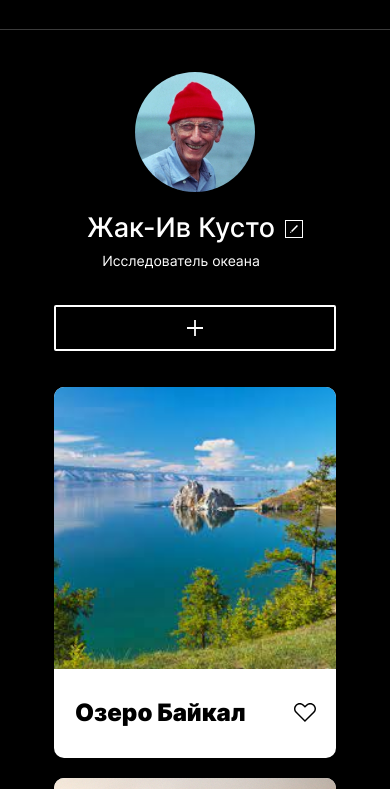
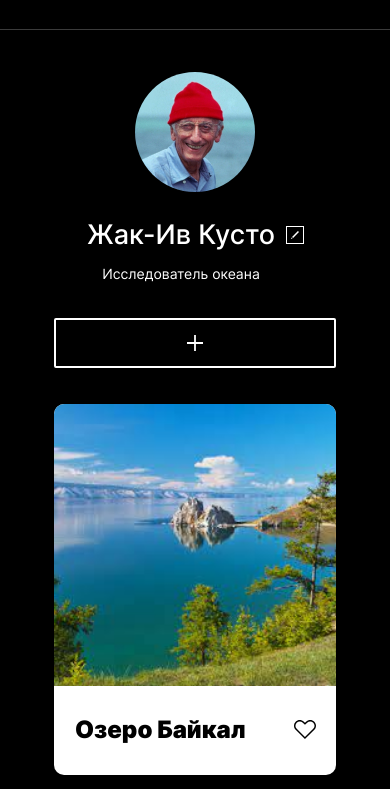
Before and after one commit to j-aroq/mesto-project, a plain HTML site: page index.html in a window 390 px wide. Shown: the part 55-844 px from the top of the page. Drawn offline with Linux system fonts and the light colour scheme.

Commit message:
updates after 1st review

```diff
--- a/blocks/elements/__like/elements__like.css
+++ b/blocks/elements/__like/elements__like.css
@@ -2,6 +2,10 @@
   width: 22px;
   height: 19px;
   background-image: url(../../../images/element-like.svg);
+  cursor: pointer;
+  border: none;
+  padding: 0;
+  background-color: transparent;
 }
 
 .elements__like:hover {
--- a/blocks/elements/elements.css
+++ b/blocks/elements/elements.css
@@ -4,6 +4,9 @@
   justify-content: center;
   grid-template-columns: repeat(3, 282px);
   gap: 20px 17px;
+  margin: 0;
+  padding: 0;
+  list-style-type: none;
 }
 
 @media (max-width: 920px) {
--- a/blocks/popup/__button-exit/popup__button-exit.css
+++ b/blocks/popup/__button-exit/popup__button-exit.css
@@ -1,8 +1,14 @@
 .popup__button-exit {
   width: 32px;
+  height: 32px;
   position: absolute;
   right: -40px;
   top: -40px;
+  background-image: url(../../../images/popup-close-icon.svg);
+  border: none;
+  background-color: transparent;
+  padding: 0;
+  cursor: pointer;
 }
 
 .popup__button-exit:hover {
@@ -12,6 +18,7 @@
 @media (max-width: 630px) {
   .popup__button-exit {
     width: 20px;
+    height: 20px;
     position: absolute;
     right: 0;
     top: -36px;
--- a/blocks/popup/__button/popup__button.css
+++ b/blocks/popup/__button/popup__button.css
@@ -9,6 +9,7 @@
   font-size: 18px;
   line-height: 22px;
   text-align: center;
+  cursor: pointer;
 }
 
 .popup__button:hover {
--- a/blocks/popup/__input-item/popup__input-item.css
+++ b/blocks/popup/__input-item/popup__input-item.css
@@ -18,13 +18,13 @@
   color: #000000;
 }
 
-popup__input-item::-moz-placeholder {
-    color: #000000;
-  }
+.popup__input-item::-moz-placeholder {
+  color: #000000;
+}
 
-  popup__input-item::-webkit-input-placeholder {
-    color: #000000;
-  }
+.popup__input-item::-webkit-input-placeholder {
+  color: #000000;
+}
 
 .popup__input-item:focus {
   outline: none;
--- a/blocks/profile/__button-add/profile__button-add.css
+++ b/blocks/profile/__button-add/profile__button-add.css
@@ -1,10 +1,14 @@
 .profile__button-add {
-  height: min-content;
-  width: 22px;
-  padding: 12px 62px;
+  padding: 23px 73px;
+  background-size: 22px;
   border: 2px solid #FFFFFF;
   border-radius: 2px;
   justify-self: end;
+  background-image: url(../../../images/profile-button-add.svg);
+  cursor: pointer;
+  background-color: transparent;
+  background-repeat: no-repeat;
+  background-position: center;
 }
 
 .profile__button-add:hover {
@@ -13,13 +17,14 @@
 
   @media (max-width: 920px) {
     .profile__button-add {
-      width: 16px;
+      background-size: 16px;
+      padding: 20px 66px;
     }
   }
 
   @media (max-width: 630px) {
     .profile__button-add {
-      padding: 13px 131px;
+      padding: 23px 139px;
       justify-self: center;
     }
   }
--- a/blocks/profile/__button-edit/profile__button-edit.css
+++ b/blocks/profile/__button-edit/profile__button-edit.css
@@ -1,8 +1,13 @@
 .profile__button-edit {
-  width: 10px;
-  align-self: end;
-  padding: 6px;
+  background-size: 10px;
+  align-self: center;
+  padding: 11px;
   border: 1px solid #FFFFFF;
+  background-image: url(../../../images/profile-button-edit.svg);
+  cursor: pointer;
+  background-color: transparent;
+  background-repeat: no-repeat;
+  background-position: center;
 }
 
 .profile__button-edit:hover {
@@ -11,7 +16,7 @@
 
 @media (max-width: 920px) {
   .profile__button-edit {
-    width: 7.5px;
-    padding: 4.25px;
+    background-size: 7.5px;
+    padding: 8px;
   }
 }
--- a/blocks/profile/__info/profile__info.css
+++ b/blocks/profile/__info/profile__info.css
@@ -1,13 +1,23 @@
 .profile__info {
   margin-left: 30px;
   display: grid;
-  grid-template-columns: max-content auto;
+  grid-template-columns: minmax(294px, max-content) auto;
   grid-template-rows: repeat(2, min-content);
   gap: 16px 18px;
+  /* white-space: nowrap;
+  overflow: hidden;
+  text-overflow: ellipsis; */
+}
+
+@media (max-width: 920px) {
+  .profile__info {
+    grid-template-columns: minmax(200px, max-content) auto;
+  }
 }
 
 @media (max-width: 630px) {
   .profile__info {
+    grid-template-columns: minmax(190px, max-content) auto;
     margin: 26px 0 36px;
     justify-items: center;
     gap: 14px 10px;
--- a/blocks/profile/__name/profile__name.css
+++ b/blocks/profile/__name/profile__name.css
@@ -2,12 +2,21 @@
   margin: 0;
   font-weight: 500;
   font-size: 42px;
-  line-height: 33px;
+  line-height: 48px;
+  white-space: nowrap;
+  overflow: hidden;
+  text-overflow: ellipsis;
 }
 
 @media (max-width: 920px) {
   .profile__name {
     font-size: 27px;
-    line-height: 20px;
+    line-height: 33px;
   }
 }
+
+@media (max-width: 630px) {
+  .profile__name {
+    max-width: 190px;
+  }
+}
--- a/blocks/profile/__profession/profile__profession.css
+++ b/blocks/profile/__profession/profile__profession.css
@@ -5,6 +5,9 @@
   line-height: 22px;
   grid-row: 2;
   grid-column: 1/3;
+  white-space: nowrap;
+  overflow: hidden;
+  text-overflow: ellipsis;
 }
 
 @media (max-width: 920px) {
@@ -14,3 +17,9 @@
     grid-column: 1/2;
   }
 }
+
+@media (max-width: 630px) {
+  .profile__profession {
+    max-width: 190px;
+  }
+}
--- a/index.html
+++ b/index.html
@@ -21,61 +21,69 @@
       <img class="profile__avatar" src="./images/profile-avatar.jpg" alt="фото профиля">
       <div class="profile__info">
         <h1 class="profile__name">Жак-Ив Кусто</h1>
-        <img class="profile__button-edit" src="./images/profile-button-edit.svg" alt="кнопка редактирования">
+        <button class="profile__button-edit"></button>
         <h2 class="profile__profession">Исследователь океана</h2>
       </div>
-      <img class="profile__button-add" src="./images/profile-button-add.svg" alt="кнопка добавления">
+      <button class="profile__button-add"></button>
     </section>
     <!-- elements -->
-    <section class="elements">
-      <div class="elements__element">
+    <section>
+      <ul class="elements">
+        <li class="elements__element">
           <img class="elements__image" src="./images/element-baikal.jpeg" alt="Озеро Байкал">
           <div class="elements__title-row">
             <h2 class="elements__title">Озеро Байкал</h2>
-          <div class="elements__like"></div>
+            <button class="elements__like"></button>
           </div>
-      </div>
-      <div class="elements__element">
+        </li>
+        <li class="elements__element">
           <img class="elements__image" src="./images/element-elbrus.jpg" alt="Гора Эльбрус вдалеке">
           <div class="elements__title-row">
             <h2 class="elements__title">Гора Эльбрус</h2>
-          <div class="elements__like"></div>
+            <button class="elements__like"></button>
           </div>
-      </div>
-      <div class="elements__element">
+        </li>
+        <li class="elements__element">
           <img class="elements__image" src="./images/element-dombay.jpg" alt="Домбай">
           <div class="elements__title-row">
             <h2 class="elements__title">Домбай</h2>
-          <div class="elements__like"></div>
+            <button class="elements__like"></button>
           </div>
-      </div>
-      <div class="elements__element">
+        </li>
+        <li class="elements__element">
           <img class="elements__image" src="./images/element-krym.jpeg" alt="Крым">
           <div class="elements__title-row">
             <h2 class="elements__title">Крым</h2>
-          <div class="elements__like"></div>
+            <button class="elements__like"></button>
           </div>
-      </div>
-      <div class="elements__element">
+        </li>
+        <li class="elements__element">
           <img class="elements__image" src="./images/element-siberia.jpeg" alt="Природа Сибири">
           <div class="elements__title-row">
           <h2 class="elements__title">Сибирь</h2>
-          <div class="elements__like"></div>
+            <button class="elements__like"></button>
           </div>
-      </div>
-      <div class="elements__element">
+        </li>
+        <li class="elements__element">
           <img class="elements__image" src="./images/element-karachaevsk.jpg" alt="Карачаево-Черкесия">
           <div class="elements__title-row">
             <h2 class="elements__title">Карачаево-Черкесия</h2>
-          <div class="elements__like"></div>
+            <button class="elements__like"></button>
           </div>
-      </div>
+        </li>
+      </ul>
     </section>
+  </main>
+  <!-- footer -->
+  <footer class="footer">
+    <p class="footer__copyright">&copy; 2021 Mesto Russia</p>
+  </footer>
   <!-- popup -->
   <section class="popup">
   <!-- <section class="popup popup_opened"> -->
-      <form class="popup__container">
-      <img class="popup__button-exit" src="./images/popup-close-icon.svg" alt="кнопка закрытия формы">
+    <div class="popup__container">
+      <button class="popup__button-exit"></button>
+      <form name="profile-info">
         <h2 class="popup__title">Редактировать профиль</h2>
         <fieldset class="popup__input-form">
           <input type="text" name="profile-name" class="popup__input-item" placeholder="Жак-Ив Кусто" required>
@@ -83,10 +91,6 @@
         </fieldset>
       <button type="submit" class="popup__button">Сохранить</button>
     </form>
+  </div>
   </section>
-  </main>
-  <!-- footer -->
-  <footer class="footer">
-    <p class="footer__copyright">&copy; 2021 Mesto Russia</p>
-  </footer>
 </body>
--- a/vendor/fonts.css
+++ b/vendor/fonts.css
@@ -18,23 +18,6 @@
 @font-face {
   font-family: 'Inter';
   font-style:  normal;
-  font-weight: 600;
-  src: url(./fonts/Inter/Inter-SemiBold.woff2) format("woff2"),
-       url(./fonts/Inter/Inter-SemiBold.woff) format("woff");
-}
-
-@font-face {
-  font-family: 'Inter';
-  font-style:  normal;
-  font-weight: 700;
-  font-display: swap;
-  src: url(./fonts/Inter/Inter-Bold.woff2) format("woff2"),
-       url(./fonts/Inter/Inter-Bold.woff) format("woff");
-}
-
-@font-face {
-  font-family: 'Inter';
-  font-style:  normal;
   font-weight: 900;
   src: url(./fonts/Inter/Inter-Black.woff2) format("woff2"),
        url(./fonts/Inter/Inter-Black.woff) format("woff");
```
Also changed, not shown: vendor/fonts/Inter/Inter-Bold.woff (deleted), vendor/fonts/Inter/Inter-Bold.woff2 (deleted), vendor/fonts/Inter/Inter-SemiBold.woff (deleted), vendor/fonts/Inter/Inter-SemiBold.woff2 (deleted). Lines whose indentation alone changed are shown as unchanged.
